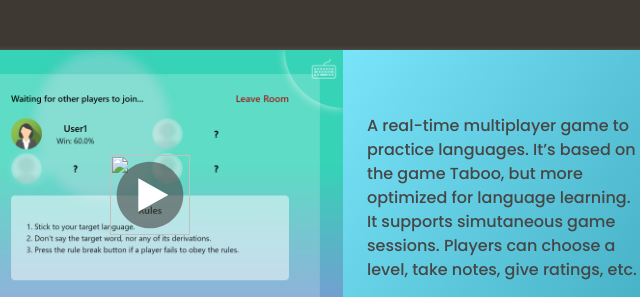
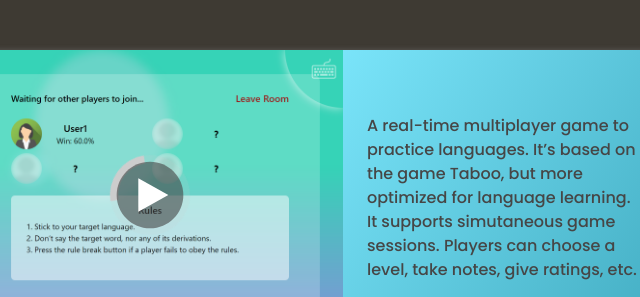
Before and after one commit to Taosit/Portfolio, a website: page dist/index.html in a window 1280 px wide. Shown: the part 1460-1757 px from the top of the page, 273-913 px from the left. Drawn offline with Linux system fonts and the light colour scheme.

Commit message:
Switched to css loader

```diff
--- a/dist/app.css
+++ b/dist/app.css
@@ -592,6 +592,11 @@ p + p {
     translate: -50% -50%;
     width: 5em;
     height: 5em;
+    border: 0.5rem solid #cdcdcd23;
+    border-top: 0.5rem solid #cdcdcd;
+    border-radius: 50%;
+    animation: spin 2s linear infinite;
+    transition: opacity 0.2s;
 }
 
 .individual-project-image-container:where(img, video) {
--- a/dist/index.html
+++ b/dist/index.html
@@ -95,7 +95,7 @@
             <div class="individual-project-image-container">
               <img role="button" aria-label="play" tabindex="0" class="play-button" src="images/play-button.svg"
                 alt="play button">
-              <img class="video-loader hidden" src="images/loader.png" alt="">
+                <div class="video-loader hidden"></div>
               <img src="" class="project-image" data-src="images/lingpal.png" alt="the website Lingpal">
               <div class="prompt-container">
                 <p>Click a feature to play</p>
@@ -152,7 +152,7 @@
         <article class="project-card recipear">
           <div class="image-half">
             <div class="individual-project-image-container">
-              <img class="video-loader hidden" src="images/loader.png" alt="">
+              <div class="video-loader hidden"></div>
               <img role="button" aria-label="play" tabindex="0" class="play-button" src="images/play-button.svg"
                 alt="play button">
               <img src="" class="project-image" data-src="images/recipear.png"
@@ -211,7 +211,7 @@
         <article class="project-card read-y">
           <div class="image-half">
             <div class="individual-project-image-container">
-              <img class="video-loader hidden" src="images/loader.png" alt="">
+              <div class="video-loader hidden"></div>
               <img role="button" aria-label="play" tabindex="0" class="play-button" src="images/play-button.svg"
                 alt="play button">
               <img src="" class="project-image" data-src="images/ready.png"
@@ -269,7 +269,7 @@
         <article class="project-card pet-home">
           <div class="image-half">
             <div class="individual-project-image-container">
-              <img class="video-loader hidden" src="images/loader.png" alt="">
+              <div class="video-loader hidden"></div>
               <img role="button" aria-label="play" tabindex="0" class="play-button" src="images/play-button.svg"
                 alt="play button">
               <img src="" class="project-image" data-src="images/pet_home.png"
```
Also changed, not shown: 2 other files.
